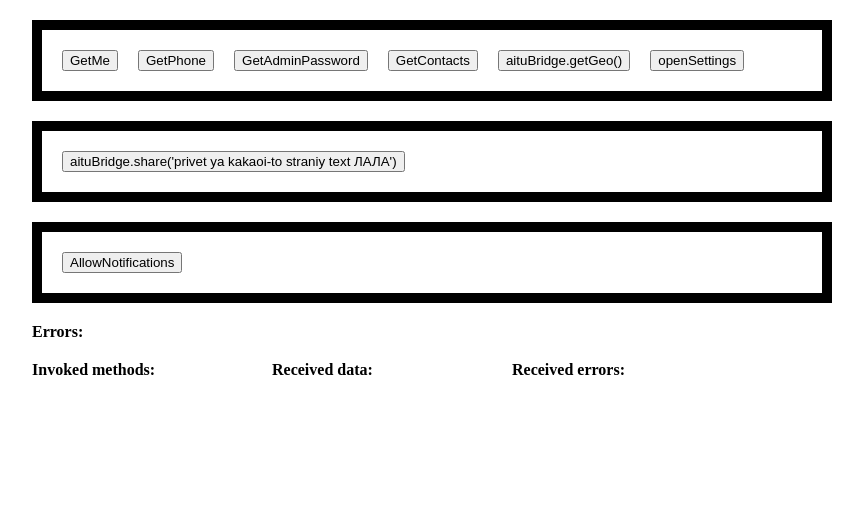
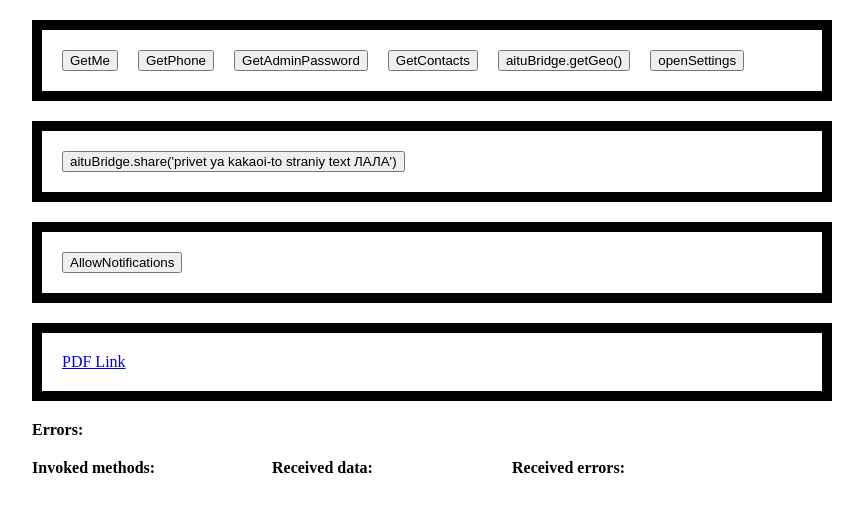
Before and after one commit to lgordey/lgordey.github.io, a Next.js app: page /test in a window 1280 px wide. Shown: the top 512 px of the page, without its empty margins (208-1071 px from the left). Built offline with nearby package versions, Linux system fonts and the light colour scheme.

Commit message:
Add pdf example link

```diff
--- a/pages/test.js
+++ b/pages/test.js
@@ -101,6 +101,9 @@ function Test({ classes }) {
       <div className={classes.btnWrapper}>
         <button onClick={() => handleInvokeMethod('AllowNotifications')}>AllowNotifications</button>
       </div>
+      <div className={classes.btnWrapper}>
+        <a href="/javascriptquestions.pdf">PDF Link</a>
+      </div>
       <div style={{ marginTop: 20 }} >
         <b>Errors:</b>
         {errors.map((errMessage, i) => (
```
Also changed, not shown: 1 other file (tests, documents, lock files or other folders).
